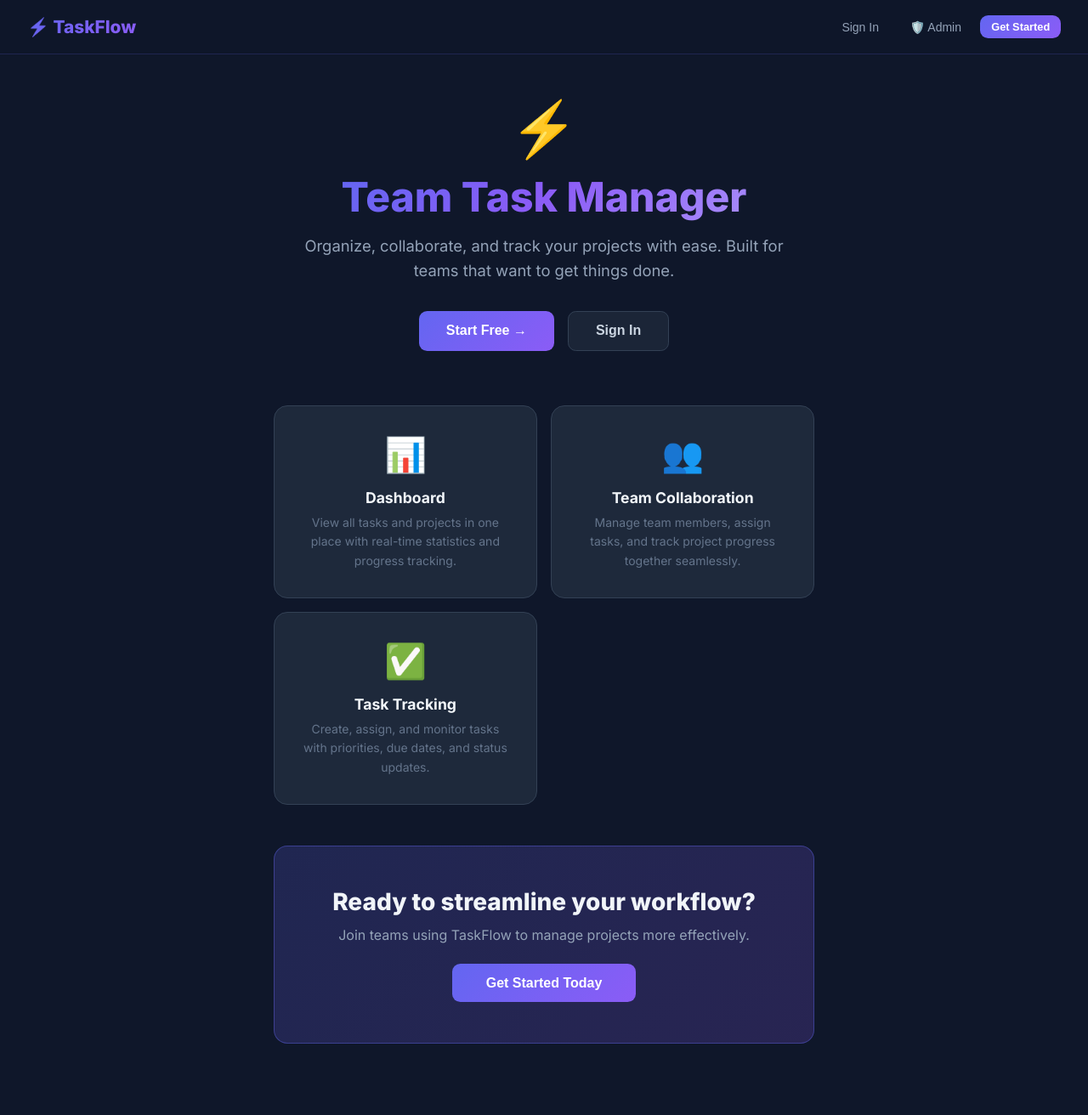
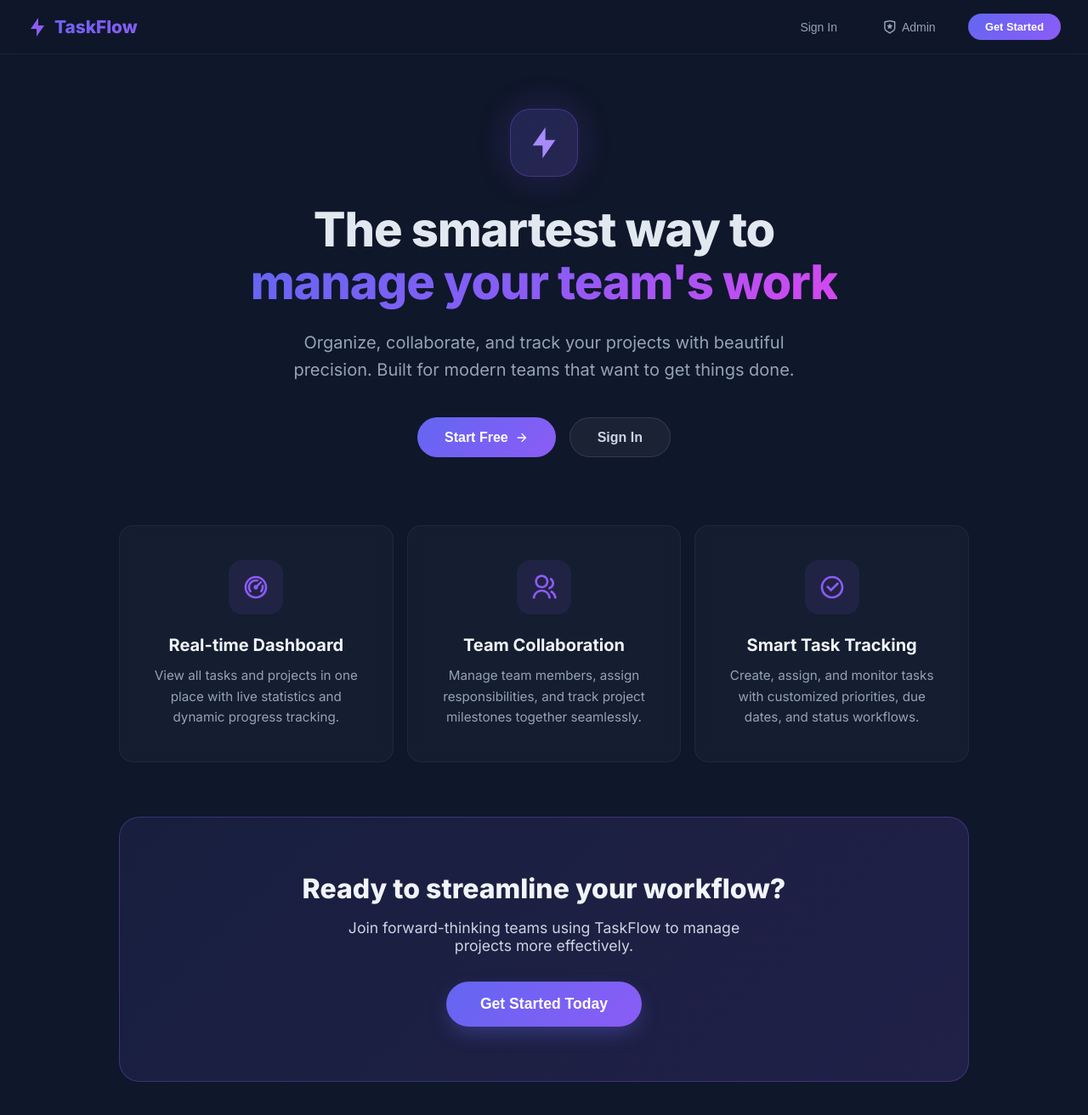
Before and after one commit to HarshitAggarwal10/Ethara.Ai-Assignment, a React (Vite) app in the folder frontend/: page / in a window 1280 px wide. Shown: the top 1312 px of the page at 85% size. Before the commit the page ends 1276 px from the top, so only its background shows below. Built offline with nearby package versions, Linux system fonts and the light colour scheme; no server answers.

Commit message:
modifies ui

```diff
--- a/frontend/src/pages/AdminAuth.jsx
+++ b/frontend/src/pages/AdminAuth.jsx
@@ -115,8 +115,11 @@ export default function AdminAuth() {
           </form>
         )}
 
-        <div className="auth-footer">
+        <div className="auth-footer" style={{ display: 'flex', flexDirection: 'column', gap: '0.75rem', alignItems: 'center' }}>
           <Link to="/login">← Back to regular login</Link>
+          <Link to="/" style={{ color: '#64748b', textDecoration: 'none', display: 'inline-flex', alignItems: 'center', gap: '0.25rem' }}>
+            ← Back to Home
+          </Link>
         </div>
       </div>
     </div>
--- a/frontend/src/pages/Home.jsx
+++ b/frontend/src/pages/Home.jsx
@@ -1,71 +1,130 @@
 import React, { useEffect } from 'react';
 import { useNavigate } from 'react-router-dom';
+import {
+  RiFlashlightFill,
+  RiShieldStarLine,
+  RiDashboard2Line,
+  RiGroupLine,
+  RiCheckboxCircleLine,
+  RiArrowRightLine
+} from 'react-icons/ri';
 
 export default function Home() {
   const navigate = useNavigate();
 
   useEffect(() => {
     if (localStorage.getItem('token')) navigate('/dashboard');
-  }, []);
+  }, [navigate]);
 
   return (
-    <div className="page" style={{minHeight:'100vh',display:'flex',flexDirection:'column'}}>
+    <div className="page" style={{ minHeight: '100vh', display: 'flex', flexDirection: 'column' }}>
       {/* Nav */}
-      <nav className="navbar">
-        <div className="navbar-brand">⚡ TaskFlow</div>
-        <div className="navbar-links">
+      <nav className="navbar" style={{ borderBottom: '1px solid rgba(255,255,255,0.05)', background: 'rgba(15, 23, 42, 0.8)', backdropFilter: 'blur(12px)' }}>
+        <div className="navbar-brand" style={{ display: 'flex', alignItems: 'center', gap: '0.5rem' }}>
+          <RiFlashlightFill style={{ color: '#8b5cf6', fontSize: '1.5rem' }} />
+          <span>TaskFlow</span>
+        </div>
+        <div className="navbar-links" style={{ display: 'flex', alignItems: 'center', gap: '1.5rem' }}>
           <button className="nav-link" onClick={() => navigate('/login')}>Sign In</button>
-          <button className="nav-link" onClick={() => navigate('/admin-auth')}>🛡️ Admin</button>
-          <button className="btn-primary btn-sm" onClick={() => navigate('/signup')}>Get Started</button>
+          <button className="nav-link" onClick={() => navigate('/admin-auth')} style={{ display: 'flex', alignItems: 'center', gap: '0.35rem' }}>
+            <RiShieldStarLine style={{ fontSize: '1.1rem', color: '#94a3b8' }} /> Admin
+          </button>
+          <button className="btn-primary btn-sm" onClick={() => navigate('/signup')} style={{ borderRadius: '99px', padding: '0.5rem 1.25rem' }}>
+            Get Started
+          </button>
         </div>
       </nav>
 
       {/* Hero */}
-      <div className="container" style={{flex:1,display:'flex',flexDirection:'column',justifyContent:'center',paddingTop:'3rem',paddingBottom:'3rem'}}>
-        <div style={{textAlign:'center',marginBottom:'4rem'}}>
-          <div style={{fontSize:'4rem',marginBottom:'1rem'}}>⚡</div>
-          <h1 style={{fontSize:'3rem',fontWeight:800,lineHeight:1.1,marginBottom:'1rem'}}>
-            <span style={{background:'linear-gradient(135deg,#6366f1,#8b5cf6,#a78bfa)',WebkitBackgroundClip:'text',WebkitTextFillColor:'transparent',backgroundClip:'text'}}>
-              Team Task Manager
+      <div className="container" style={{ flex: 1, display: 'flex', flexDirection: 'column', justifyContent: 'center', paddingTop: '4rem', paddingBottom: '4rem', position: 'relative' }}>
+
+        {/* Decorative background blur */}
+        <div style={{ position: 'absolute', top: '20%', left: '50%', transform: 'translate(-50%, -50%)', width: '600px', height: '600px', background: 'radial-gradient(circle, rgba(139,92,246,0.15) 0%, rgba(15,23,42,0) 70%)', zIndex: -1, borderRadius: '50%' }}></div>
+
+        <div style={{ textAlign: 'center', marginBottom: '5rem', position: 'relative', zIndex: 1 }}>
+          <div style={{
+            display: 'inline-flex',
+            alignItems: 'center',
+            justifyContent: 'center',
+            width: '80px',
+            height: '80px',
+            borderRadius: '24px',
+            background: 'linear-gradient(135deg, rgba(99,102,241,0.2), rgba(139,92,246,0.2))',
+            border: '1px solid rgba(139,92,246,0.3)',
+            marginBottom: '2rem',
+            boxShadow: '0 0 40px rgba(139,92,246,0.2)'
+          }}>
+            <RiFlashlightFill style={{ fontSize: '2.5rem', color: '#a78bfa' }} />
+          </div>
+
+          <h1 style={{ fontSize: '3.5rem', fontWeight: 800, lineHeight: 1.1, marginBottom: '1.5rem', letterSpacing: '-0.02em' }}>
+            The smartest way to <br />
+            <span style={{ background: 'linear-gradient(135deg, #6366f1, #8b5cf6, #d946ef)', WebkitBackgroundClip: 'text', WebkitTextFillColor: 'transparent', backgroundClip: 'text' }}>
+              manage your team's work
             </span>
           </h1>
-          <p style={{fontSize:'1.15rem',color:'#94a3b8',maxWidth:'600px',margin:'0 auto 2rem',lineHeight:1.6}}>
-            Organize, collaborate, and track your projects with ease. Built for teams that want to get things done.
+
+          <p style={{ fontSize: '1.25rem', color: '#94a3b8', maxWidth: '600px', margin: '0 auto 2.5rem', lineHeight: 1.6 }}>
+            Organize, collaborate, and track your projects with beautiful precision. Built for modern teams that want to get things done.
           </p>
-          <div style={{display:'flex',gap:'1rem',justifyContent:'center',flexWrap:'wrap'}}>
-            <button className="btn-primary" style={{padding:'0.85rem 2rem',fontSize:'1rem'}} onClick={() => navigate('/signup')}>
-              Start Free →
+
+          <div style={{ display: 'flex', gap: '1rem', justifyContent: 'center', flexWrap: 'wrap' }}>
+            <button className="btn-primary" style={{ padding: '0.85rem 2rem', fontSize: '1rem', display: 'flex', alignItems: 'center', gap: '0.5rem', borderRadius: '99px' }} onClick={() => navigate('/signup')}>
+              Start Free <RiArrowRightLine />
             </button>
-            <button className="btn-secondary" style={{padding:'0.85rem 2rem',fontSize:'1rem'}} onClick={() => navigate('/login')}>
+            <button className="btn-secondary" style={{ padding: '0.85rem 2rem', fontSize: '1rem', borderRadius: '99px', background: 'rgba(255,255,255,0.05)', border: '1px solid rgba(255,255,255,0.1)' }} onClick={() => navigate('/login')}>
               Sign In
             </button>
           </div>
         </div>
 
         {/* Features */}
-        <div className="grid-3" style={{marginBottom:'3rem'}}>
+        <div className="grid-3" style={{ maxWidth: '1000px', margin: '0 auto 4rem auto', position: 'relative', zIndex: 1, width: '100%' }}>
           {[
-            { icon: '📊', title: 'Dashboard', desc: 'View all tasks and projects in one place with real-time statistics and progress tracking.' },
-            { icon: '👥', title: 'Team Collaboration', desc: 'Manage team members, assign tasks, and track project progress together seamlessly.' },
-            { icon: '✅', title: 'Task Tracking', desc: 'Create, assign, and monitor tasks with priorities, due dates, and status updates.' },
+            { icon: <RiDashboard2Line />, title: 'Real-time Dashboard', desc: 'View all tasks and projects in one place with live statistics and dynamic progress tracking.' },
+            { icon: <RiGroupLine />, title: 'Team Collaboration', desc: 'Manage team members, assign responsibilities, and track project milestones together seamlessly.' },
+            { icon: <RiCheckboxCircleLine />, title: 'Smart Task Tracking', desc: 'Create, assign, and monitor tasks with customized priorities, due dates, and status workflows.' },
           ].map(f => (
-            <div key={f.title} className="card" style={{textAlign:'center',padding:'2rem'}}>
-              <div style={{fontSize:'2.5rem',marginBottom:'1rem'}}>{f.icon}</div>
-              <h3 style={{fontSize:'1.1rem',fontWeight:700,color:'#f1f5f9',marginBottom:'0.5rem'}}>{f.title}</h3>
-              <p style={{color:'#64748b',fontSize:'0.875rem',lineHeight:1.6}}>{f.desc}</p>
+            <div key={f.title} className="card" style={{ display: 'flex', flexDirection: 'column', alignItems: 'center', textAlign: 'center', padding: '2.5rem 2rem', background: 'rgba(30, 41, 59, 0.4)', backdropFilter: 'blur(10px)', border: '1px solid rgba(255,255,255,0.05)', transition: 'transform 0.2s, box-shadow 0.2s', cursor: 'default', height: '100%' }} onMouseOver={(e) => { e.currentTarget.style.transform = 'translateY(-5px)'; e.currentTarget.style.boxShadow = '0 10px 30px -10px rgba(0,0,0,0.5)' }} onMouseOut={(e) => { e.currentTarget.style.transform = 'none'; e.currentTarget.style.boxShadow = 'none' }}>
+              <div style={{
+                fontSize: '2rem',
+                color: '#8b5cf6',
+                marginBottom: '1.5rem',
+                display: 'inline-flex',
+                padding: '1rem',
+                borderRadius: '16px',
+                background: 'rgba(139,92,246,0.1)'
+              }}>
+                {f.icon}
+              </div>
+              <h3 style={{ fontSize: '1.25rem', fontWeight: 700, color: '#f1f5f9', marginBottom: '0.75rem' }}>{f.title}</h3>
+              <p style={{ color: '#94a3b8', fontSize: '0.95rem', lineHeight: 1.6 }}>{f.desc}</p>
             </div>
           ))}
         </div>
 
         {/* CTA */}
-        <div className="card" style={{background:'linear-gradient(135deg,rgba(99,102,241,0.2),rgba(139,92,246,0.2))',borderColor:'rgba(99,102,241,0.4)',textAlign:'center',padding:'3rem'}}>
-          <h2 style={{fontSize:'1.75rem',fontWeight:800,color:'#f1f5f9',marginBottom:'0.75rem'}}>Ready to streamline your workflow?</h2>
-          <p style={{color:'#94a3b8',marginBottom:'1.5rem',maxWidth:'500px',margin:'0 auto 1.5rem'}}>
-            Join teams using TaskFlow to manage projects more effectively.
-          </p>
-          <button className="btn-primary" style={{padding:'0.85rem 2.5rem',fontSize:'1rem'}} onClick={() => navigate('/signup')}>
-            Get Started Today
-          </button>
+        <div className="card" style={{
+          maxWidth: '1000px',
+          margin: '0 auto',
+          width: '100%',
+          background: 'linear-gradient(135deg, rgba(99,102,241,0.1), rgba(139,92,246,0.15))',
+          borderColor: 'rgba(139,92,246,0.3)',
+          textAlign: 'center',
+          padding: '4rem 2rem',
+          borderRadius: '24px',
+          position: 'relative',
+          overflow: 'hidden'
+        }}>
+          <div style={{ position: 'relative', zIndex: 1 }}>
+            <h2 style={{ fontSize: '2rem', fontWeight: 800, color: '#f1f5f9', marginBottom: '1rem' }}>Ready to streamline your workflow?</h2>
+            <p style={{ color: '#cbd5e1', marginBottom: '2rem', maxWidth: '500px', margin: '0 auto 2rem', fontSize: '1.1rem' }}>
+              Join forward-thinking teams using TaskFlow to manage projects more effectively.
+            </p>
+            <button className="btn-primary" style={{ padding: '1rem 2.5rem', fontSize: '1.1rem', borderRadius: '99px', boxShadow: '0 10px 25px -5px rgba(99,102,241,0.4)' }} onClick={() => navigate('/signup')}>
+              Get Started Today
+            </button>
+          </div>
         </div>
       </div>
     </div>
--- a/frontend/src/pages/Login.jsx
+++ b/frontend/src/pages/Login.jsx
@@ -52,7 +52,12 @@ export default function Login() {
           <button type="submit" className="btn-auth" disabled={loading}>{loading ? 'Signing in...' : 'Sign In'}</button>
         </form>
         <div className="auth-footer">
-          Don't have an account? <Link to="/signup">Sign up</Link>
+          <div style={{ marginBottom: '1rem' }}>
+            Don't have an account? <Link to="/signup">Sign up</Link>
+          </div>
+          <Link to="/" style={{ color: '#64748b', textDecoration: 'none', display: 'inline-flex', alignItems: 'center', gap: '0.25rem' }}>
+            ← Back to Home
+          </Link>
         </div>
       </div>
     </div>
```
Also changed, not shown: frontend/src/index.css (+0 -18 lines), frontend/src/pages/Signup.jsx (+6 -1 lines).
